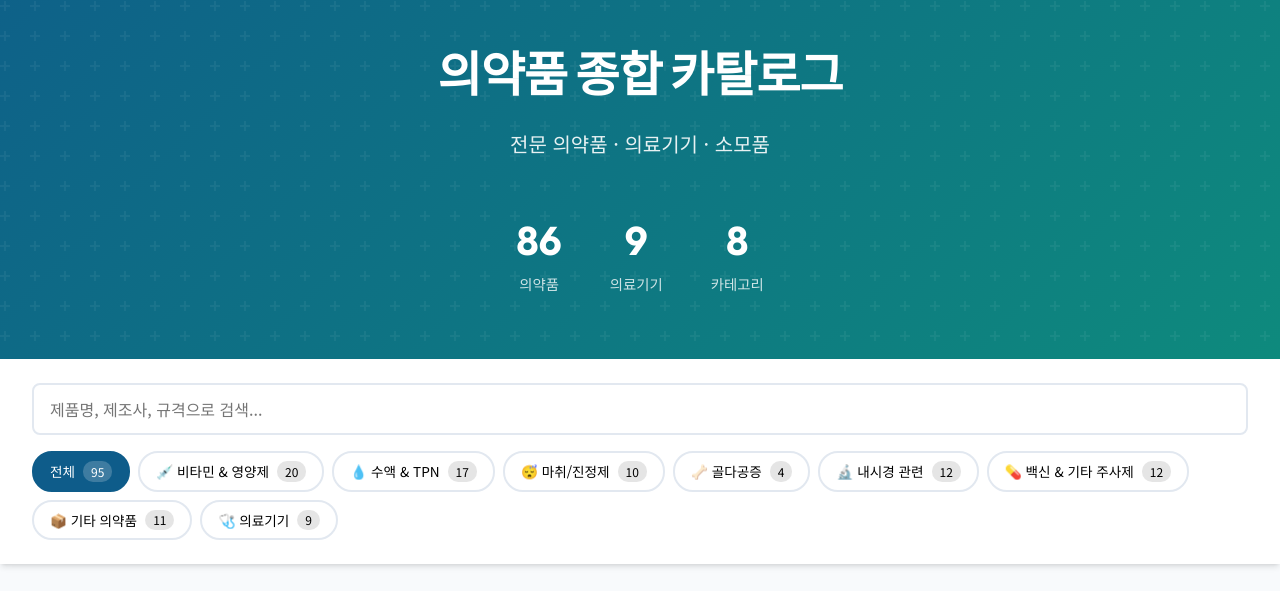
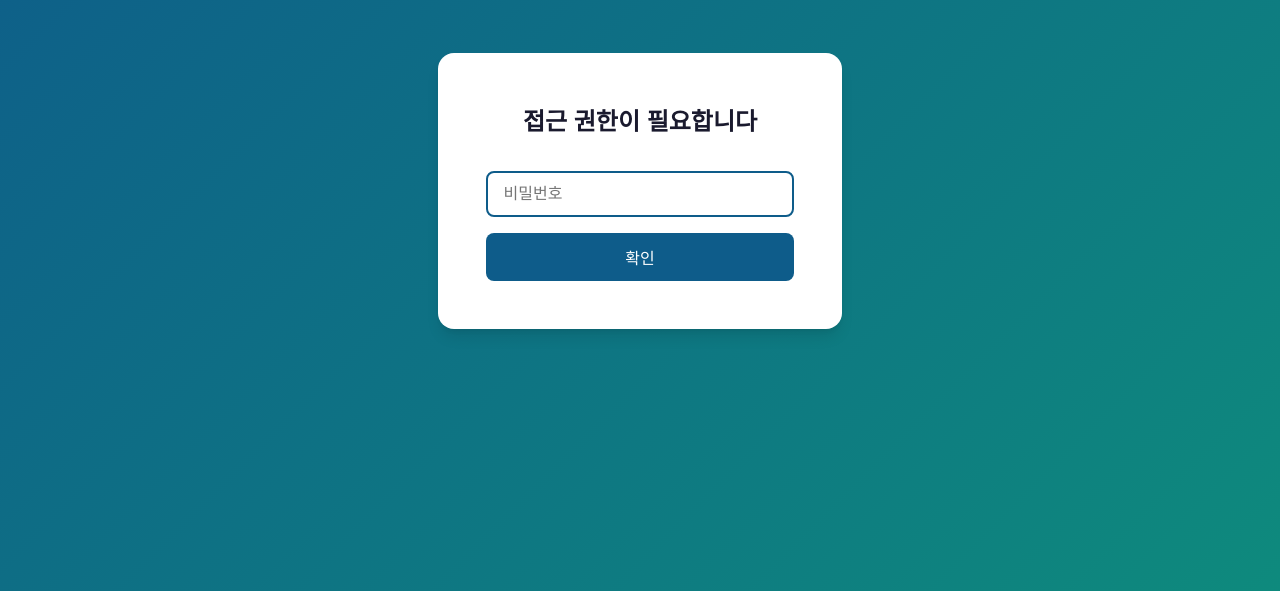
Before and after one commit to hey738/horangpharm_catalog_2512, a plain HTML site: page index.html in a window 1280 px wide. Shown: the part 209-800 px from the top of the page. Drawn offline with Linux system fonts and the light colour scheme.

Commit message:
Implement password protection feature
Added a password protection overlay with validation logic.

```diff
--- a/index.html
+++ b/index.html
@@ -515,9 +515,91 @@
       background: var(--primary-dark);
       transform: translateY(-3px);
     }
+
+    /* Password Protection */
+    .password-overlay {
+      position: fixed;
+      top: 0;
+      left: 0;
+      width: 100%;
+      height: 100%;
+      background: linear-gradient(135deg, var(--primary) 0%, var(--secondary) 100%);
+      display: flex;
+      align-items: center;
+      justify-content: center;
+      z-index: 9999;
+    }
+
+    .password-overlay.hidden {
+      display: none;
+    }
+
+    .password-box {
+      background: var(--white);
+      padding: 3rem;
+      border-radius: 1rem;
+      box-shadow: var(--shadow-lg);
+      text-align: center;
+      min-width: 320px;
+    }
+
+    .password-box h2 {
+      color: var(--text-dark);
+      margin-bottom: 2rem;
+      font-size: 1.5rem;
+    }
+
+    .password-input {
+      width: 100%;
+      padding: 0.75rem 1rem;
+      border: 2px solid var(--border);
+      border-radius: 0.5rem;
+      font-size: 1rem;
+      margin-bottom: 1rem;
+      transition: border-color 0.2s;
+    }
+
+    .password-input:focus {
+      outline: none;
+      border-color: var(--primary);
+    }
+
+    .password-btn {
+      width: 100%;
+      padding: 0.75rem 1rem;
+      background: var(--primary);
+      color: var(--white);
+      border: none;
+      border-radius: 0.5rem;
+      font-size: 1rem;
+      font-weight: 500;
+      cursor: pointer;
+      transition: background 0.2s;
+    }
+
+    .password-btn:hover {
+      background: var(--primary-dark);
+    }
+
+    .password-error {
+      color: #dc2626;
+      margin-top: 1rem;
+      font-size: 0.9rem;
+      display: none;
+    }
   </style>
 </head>
 <body>
+  <!-- Password Protection Screen -->
+  <div id="passwordOverlay" class="password-overlay">
+    <div class="password-box">
+      <h2>접근 권한이 필요합니다</h2>
+      <input type="password" id="passwordInput" class="password-input" placeholder="비밀번호" />
+      <button id="passwordBtn" class="password-btn">확인</button>
+      <div id="passwordError" class="password-error">인증에 실패했습니다. 다시 시도해주세요</div>
+    </div>
+  </div>
+
   <!-- Header -->
   <header class="header">
     <div class="header-content">
@@ -912,6 +994,67 @@
 
     // Initial render
     renderContent();
+
+    // Password Protection
+    (function() {
+      const CORRECT_PASSWORD_HASH = 'a7948b832f152006b554c9c43817a0d164466d433648ded0ca363e06e7ef93aa';
+      const AUTH_KEY = 'horangpharm_authenticated';
+
+      const passwordOverlay = document.getElementById('passwordOverlay');
+      const passwordInput = document.getElementById('passwordInput');
+      const passwordBtn = document.getElementById('passwordBtn');
+      const passwordError = document.getElementById('passwordError');
+
+      // SHA-256 hash function
+      async function sha256(message) {
+        const msgBuffer = new TextEncoder().encode(message);
+        const hashBuffer = await crypto.subtle.digest('SHA-256', msgBuffer);
+        const hashArray = Array.from(new Uint8Array(hashBuffer));
+        const hashHex = hashArray.map(b => b.toString(16).padStart(2, '0')).join('');
+        return hashHex;
+      }
+
+      // Check if already authenticated
+      function checkAuth() {
+        const isAuthenticated = localStorage.getItem(AUTH_KEY) === 'true';
+        if (isAuthenticated) {
+          passwordOverlay.classList.add('hidden');
+        } else {
+          passwordOverlay.classList.remove('hidden');
+        }
+        return isAuthenticated;
+      }
+
+      // Validate password
+      async function validatePassword() {
+        const password = passwordInput.value;
+        const hash = await sha256(password);
+
+        if (hash === CORRECT_PASSWORD_HASH) {
+          localStorage.setItem(AUTH_KEY, 'true');
+          passwordOverlay.classList.add('hidden');
+          passwordError.style.display = 'none';
+          passwordInput.value = '';
+        } else {
+          passwordError.style.display = 'block';
+          passwordInput.value = '';
+          passwordInput.focus();
+        }
+      }
+
+      // Event listeners
+      passwordBtn.addEventListener('click', validatePassword);
+      passwordInput.addEventListener('keypress', (e) => {
+        if (e.key === 'Enter') {
+          validatePassword();
+        }
+      });
+
+      // Initialize
+      if (!checkAuth()) {
+        passwordInput.focus();
+      }
+    })();
   </script>
 </body>
 </html>
```
